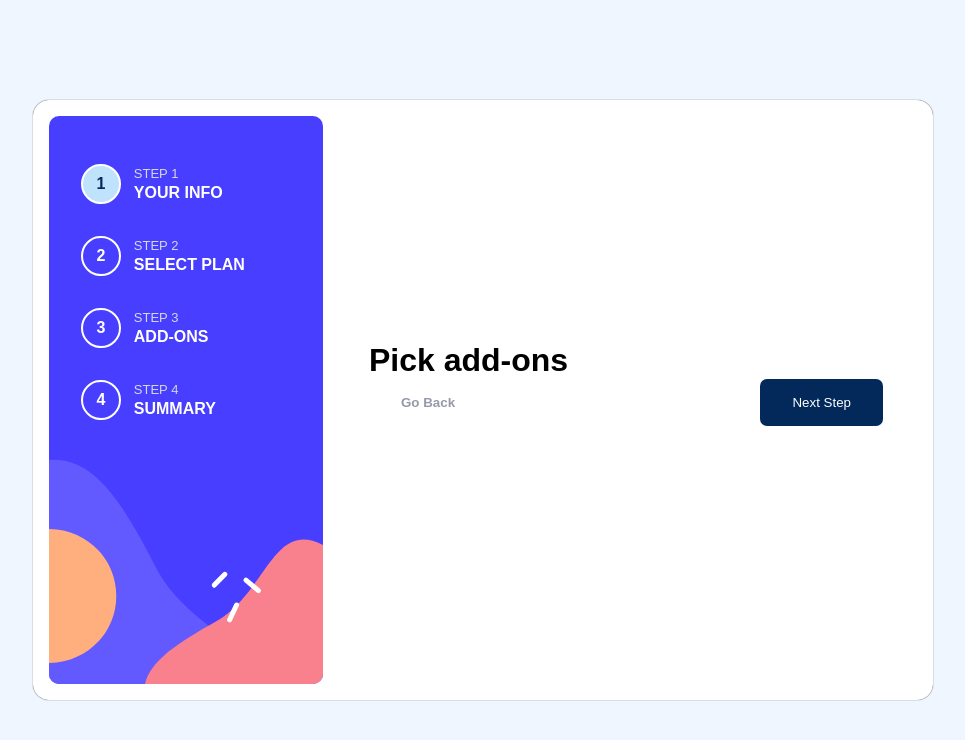
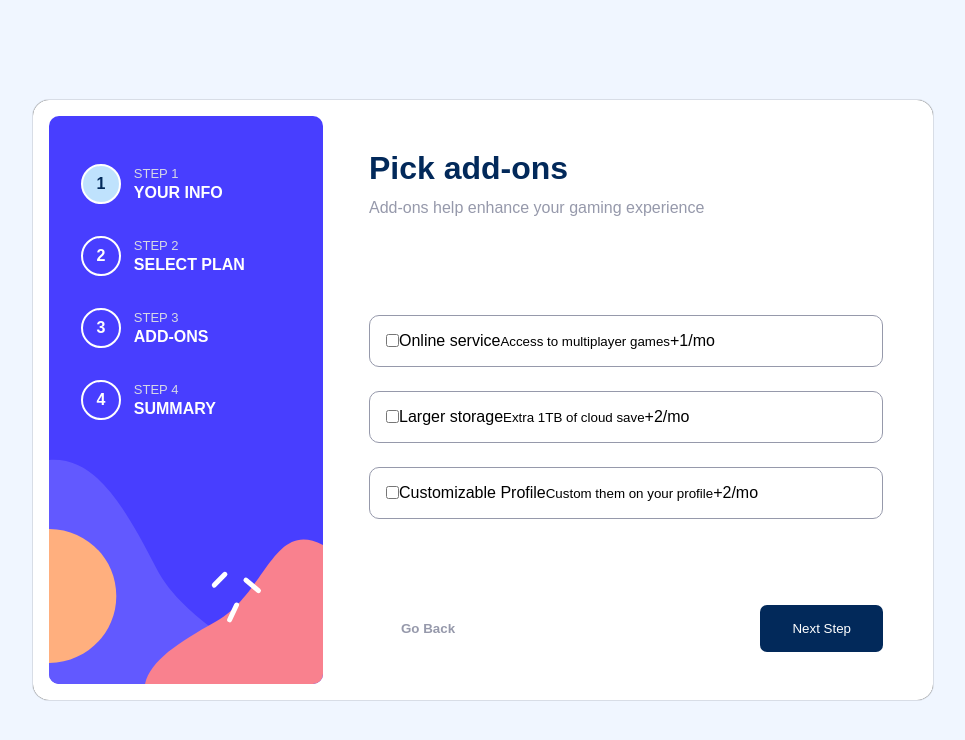
Before and after one commit to MagenVadim/multi-step-form, a React (Create React App) app: page /step3 in a window 1280 px wide. Shown: the top 740 px of the page, without its empty margins (157-1122 px from the left). Built offline with nearby package versions, Linux system fonts and the light colour scheme.

Commit message:
#7 Step-3 has added

```diff
--- a/src/App.css
+++ b/src/App.css
@@ -212,3 +212,21 @@ form input::placeholder{
   color: var(--Cool-gray);
   cursor: pointer;
 }
+
+/* Step-3 */
+
+.form-3{
+  display: flex;
+  flex-direction: column;
+  flex: 1;
+  justify-content: center;
+  gap: 1.5rem;
+}
+.box{
+  border: 1px solid var(--Cool-gray);
+  border-radius: 10px;
+  padding: 1rem;
+  display: flex;
+  align-items: center;
+  cursor: pointer;
+}
--- /dev/null
+++ b/src/Components/AddOns.js
@@ -0,0 +1,16 @@
+import React from 'react'
+
+function AddOns({boxID, inputID, labelTitle, description, price}) {
+  return (
+    <div className="box" id={boxID}>
+        <input type="checkbox" id={inputID}/>
+        <div className="description">
+            <label htmlFor={inputID}>{labelTitle}</label>
+            <small>{description}</small>
+        </div>
+        <p className="price">{price}</p>
+    </div>
+  )
+}
+
+export default AddOns
--- a/src/Step3.js
+++ b/src/Step3.js
@@ -1,11 +1,20 @@
 import React from 'react'
 import NextStep from './Components/NextStep'
 import PrevStep from './Components/PrevStep'
+import AddOns from './Components/AddOns'
 
 function Step3({stepNumber, setStepNumber}) {
   return (
     <div className='stp step-3'>
-      <h1 className='title'>Pick add-ons</h1>
+      <header>
+        <h1 className='title'>Pick add-ons</h1>
+        <p className="exp">Add-ons help enhance your gaming experience</p>
+      </header>
+    <form className="form-3">
+      <AddOns boxID={1} inputID={"online"} labelTitle={"Online service"} description={"Access to multiplayer games"} price={"+1/mo"}/>
+      <AddOns boxID={2} inputID={"larger"} labelTitle={"Larger storage"} description={"Extra 1TB of cloud save"} price={"+2/mo"}/>
+      <AddOns boxID={3} inputID={"profile"} labelTitle={"Customizable Profile"} description={"Custom them on your profile"} price={"+2/mo"}/>
+    </form>
 
 
       <div className="btns">
```
